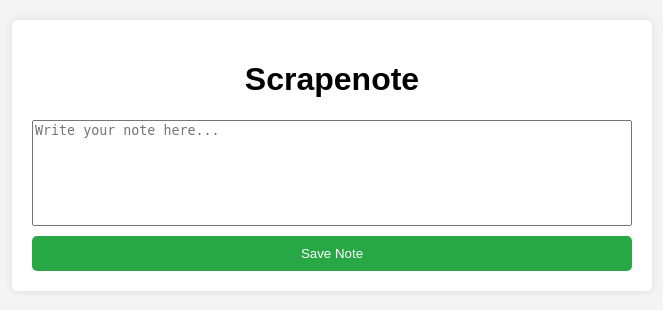
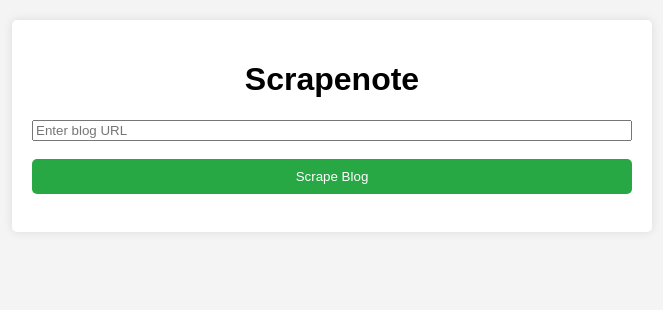
Before and after one commit to Aran-S/Scrapenote, a Flask app: page / in a window 1280 px wide. Shown: the top 310 px of the page, without its empty margins (308-971 px from the left). Run offline with Flask 3, Linux system fonts and the light colour scheme.

Commit message:
Implement blog scraping feature and update index page to display scraped content

```diff
--- a/app.py
+++ b/app.py
@@ -1,10 +1,34 @@
-from flask import Flask, render_template
+from flask import Flask, render_template, request, redirect, url_for, session
+import requests
+from bs4 import BeautifulSoup
 
 app = Flask(__name__)
+app.secret_key = 'your_secret_key'  # Replace with a secure secret key
 
 @app.route('/')
 def index():
-    return render_template('index.html')
+    scraped_content = session.pop('scraped_content', None)
+    return render_template('index.html', scraped_content=scraped_content)
+
+@app.route('/scrape_blog', methods=['POST'])
+def scrape_blog():
+    blog_url = request.form['blog_url']
+    response = requests.get(blog_url)
+    soup = BeautifulSoup(response.content, 'html.parser')
+
+    paragraphs = soup.find_all('p')
+    blog_content = '\n'.join([p.get_text() for p in paragraphs])
+
+    session['scraped_content'] = blog_content
+
+    return redirect(url_for('index'))
+
+@app.route('/save_note', methods=['POST'])
+def save_note():
+    note = request.form['note']
+
+    print(note)
+    return redirect(url_for('index'))
 
 if __name__ == '__main__':
     app.run(debug=True)
--- a/templates/index.html
+++ b/templates/index.html
@@ -1,10 +1,13 @@
 <!DOCTYPE html>
 <html lang="en">
   <head>
-    <meta charset="UTF-8">
-    <meta name="viewport" content="width=device-width, initial-scale=1.0">
+    <meta charset="UTF-8" />
+    <meta name="viewport" content="width=device-width, initial-scale=1.0" />
     <title>Scrapenote - Notepad Interface</title>
-    <link rel="stylesheet" href="https://cdnjs.cloudflare.com/ajax/libs/font-awesome/5.15.4/css/all.min.css">
+    <link
+      rel="stylesheet"
+      href="https://cdnjs.cloudflare.com/ajax/libs/font-awesome/5.15.4/css/all.min.css"
+    />
     <style>
       body {
         font-family: Arial, sans-serif;
@@ -54,10 +57,29 @@
   <body>
     <div class="notepad">
       <h1>Scrapenote</h1>
-        <form action="/save_note" method="POST">
-            <textarea name="note" placeholder="Write your note here..." required></textarea>
+      <form action="/scrape_blog" method="POST">
+        <input
+          type="url"
+          name="blog_url"
+          placeholder="Enter blog URL"
+          required
+        /><br />
+        <button type="submit">Scrape Blog</button><br />
+      </form>
+      <!-- <form action="/save_note" method="POST">
+        <textarea
+          name="note"
+          placeholder="Write your note here..."
+          required
+        ></textarea>
         <button type="submit">Save Note</button>
-        </form>
+      </form> -->
+      {% if scraped_content %}
+      <div class="note">
+        <h2>Scraped Content</h2>
+        <p>{{ scraped_content }}</p>
+      </div>
+      {% endif %}
       <div id="notes">
         <!-- Notes will be dynamically inserted here -->
       </div>
```
Lines whose indentation alone changed are shown as unchanged.
